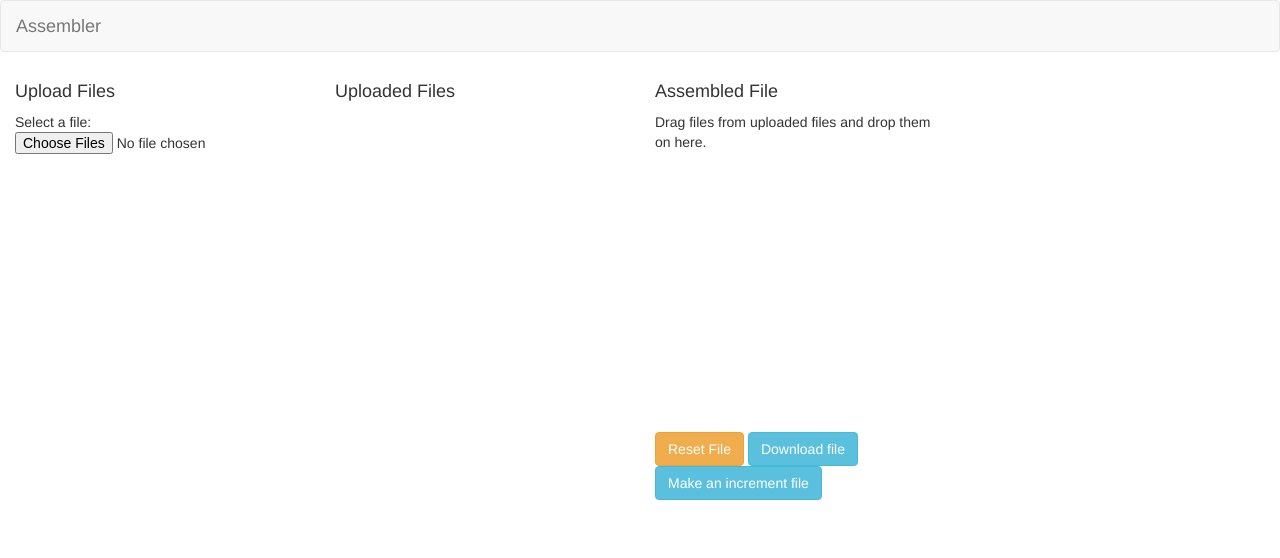
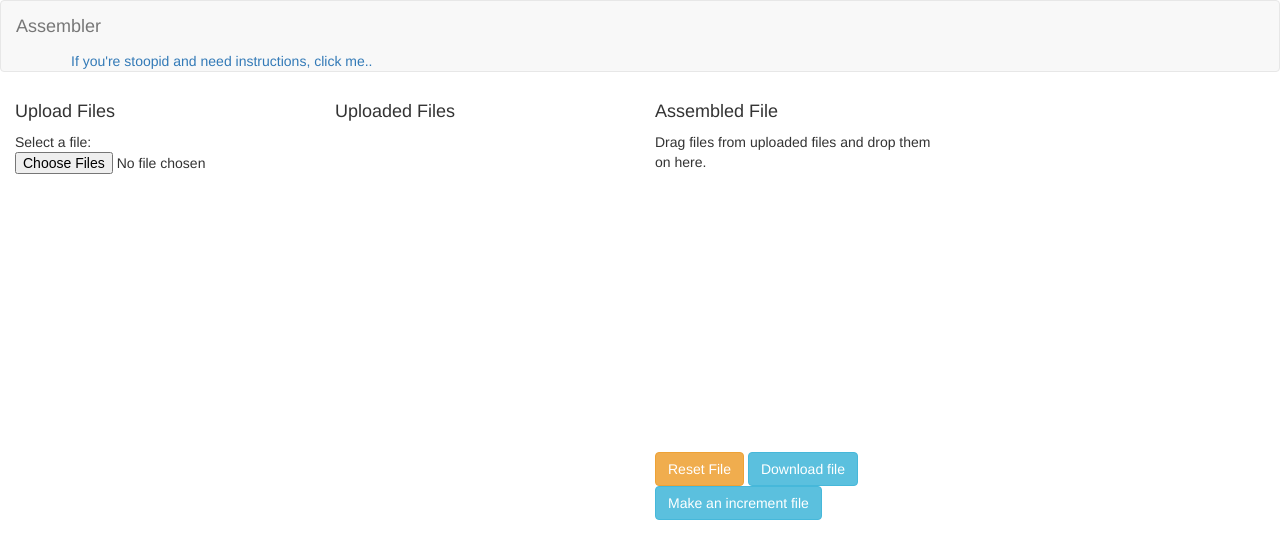
Before and after one commit to Driptap/nc_merge, a website: page index.html in a window 1280 px wide. Drawn offline with nearby package versions, Linux system fonts and the light colour scheme.

Commit message:
instructions for stoopid people

```diff
--- a/index.html
+++ b/index.html
@@ -18,6 +18,15 @@
 		  <div class="container-fluid">
 		    <div class="navbar-header">
 		      <a class="navbar-brand" href="#">Assembler</a>
+		        <div class="collapse navbar-collapse" id="navbarNav">
+					    <ul class="navbar-nav">
+	      				<a class="nav-link"
+	      					href="https://github.com/Driptap/nc_merge">
+	      						If you're stoopid and need instructions, click me..
+	      					<span class="sr-only">(current)</span>
+	      				</a>
+		      		</ul>
+		      	</div>
 		    </div>
 		</nav>
 
```
